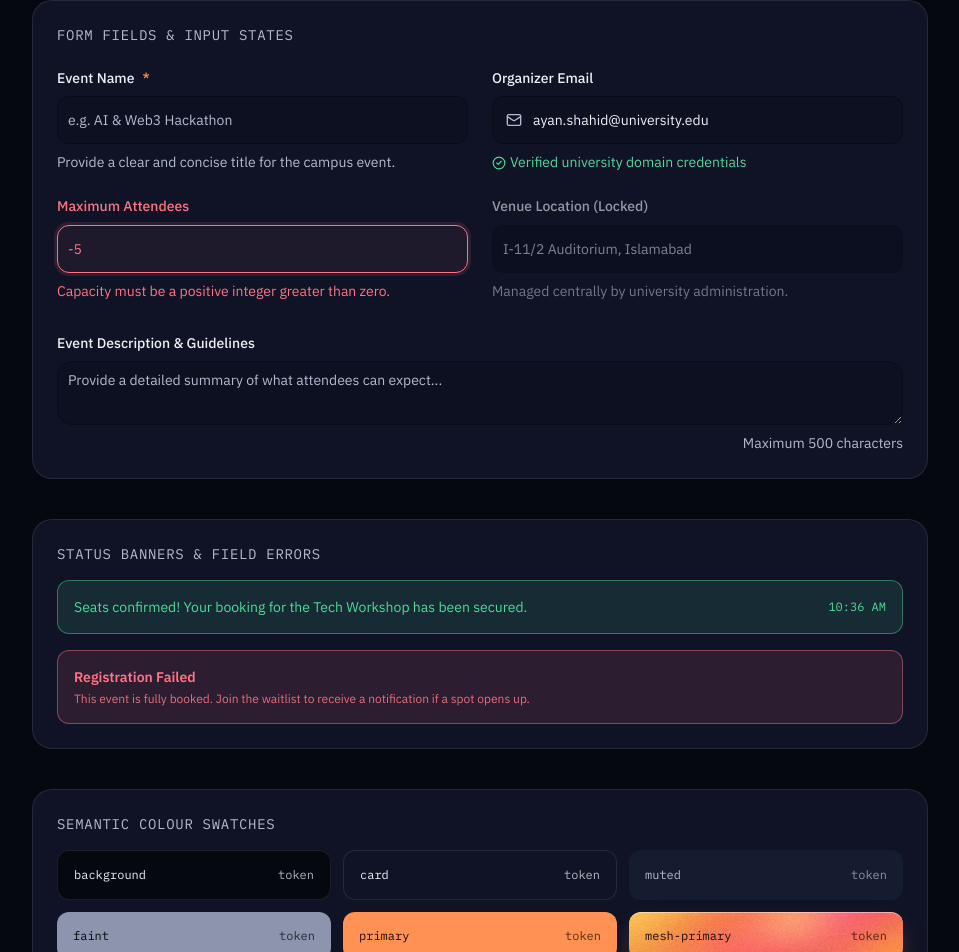
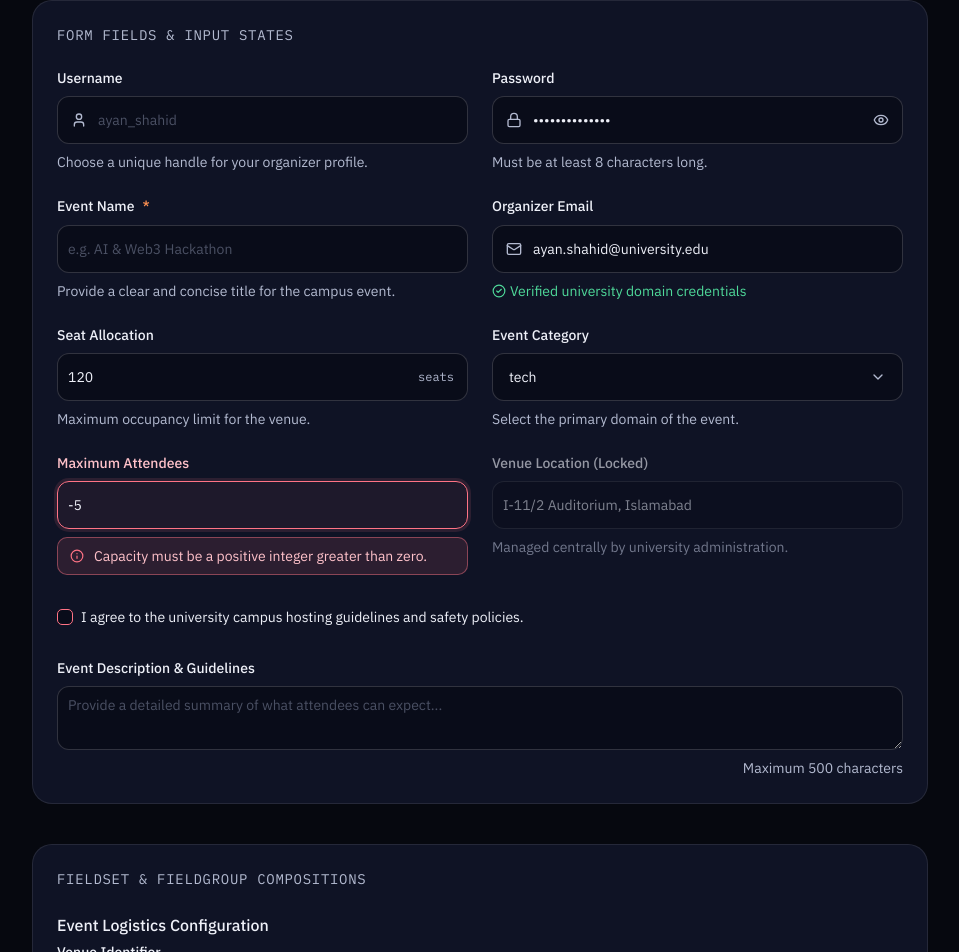
Before and after one commit to Ayan-Shahid/campus-events-platform, a Next.js app in the folder frontend/: page / in a window 1280 px wide. Shown: the part 561-1513 px from the top of the page, without its empty margins (160-1119 px from the left). Built offline with nearby package versions, Linux system fonts and the light colour scheme.

Commit message:
feat(frontend): restyle input, textarea, select and checkbox with aria-invalid states

```diff
--- a/frontend/src/app/layout.tsx
+++ b/frontend/src/app/layout.tsx
@@ -2,6 +2,7 @@ import type { Metadata } from 'next';
 import { Bricolage_Grotesque, IBM_Plex_Sans, IBM_Plex_Mono } from 'next/font/google';
 import './globals.css';
 import ThemeProvider from '@/app/providers/theme-provider';
+import type { ReactNode } from 'react';
 
 const bricolageGrotesque = Bricolage_Grotesque({
   variable: '--font-display',
@@ -28,7 +29,7 @@ export const metadata: Metadata = {
   description: 'Discover, book and manage campus events effortlessly',
 };
 
-export default function RootLayout({ children }: LayoutProps<'/'>) {
+export default function RootLayout({ children }: { children: ReactNode }) {
   return (
     <html
       lang="en"
--- a/frontend/src/app/page.tsx
+++ b/frontend/src/app/page.tsx
@@ -1,11 +1,33 @@
+'use client';
+
+import { useState } from 'react';
 import ThemeToggle from '@/components/layout/theme-toggle';
 import { Button } from '@/components/ui/button';
 import { Input } from '@/components/ui/input';
 import { Textarea } from '@/components/ui/textarea';
-import { Field, FieldLabel, FieldDescription, FieldError } from '@/components/ui/field';
-import { Mail, CheckCircle2 } from 'lucide-react';
+import { Checkbox } from '@/components/ui/checkbox';
+import {
+  Select,
+  SelectContent,
+  SelectGroup,
+  SelectItem,
+  SelectTrigger,
+  SelectValue,
+} from '@/components/ui/select';
+import {
+  Field,
+  FieldLabel,
+  FieldDescription,
+  FieldError,
+  FieldGroup,
+  FieldSet,
+  FieldLegend,
+} from '@/components/ui/field';
+import { Mail, CheckCircle2, User, Lock, Eye, EyeOff } from 'lucide-react';
 
 export default function Home() {
+  const [showPassword, setShowPassword] = useState(false);
+
   const swatches = [
     { name: 'background', class: 'bg-background text-foreground border border-border' },
     { name: 'card', class: 'bg-card text-card-foreground border border-border' },
@@ -97,7 +119,49 @@ export default function Home() {
           </h2>
 
           <div className="grid grid-cols-1 gap-6 md:grid-cols-2">
-            {/* 1. Default State */}
+            {/* 1. Username Input (with aria-hidden leading icon) */}
+            <Field>
+              <FieldLabel htmlFor="username">Username</FieldLabel>
+              <div className="relative flex items-center">
+                <User
+                  aria-hidden="true"
+                  className="pointer-events-none absolute left-3.5 z-10 size-4 text-muted-foreground"
+                />
+                <Input id="username" type="text" placeholder="ayan_shahid" className="pl-10" />
+              </div>
+              <FieldDescription>
+                Choose a unique handle for your organizer profile.
+              </FieldDescription>
+            </Field>
+
+            {/* 2. Password Input (with password toggle button using aria-label and aria-pressed) */}
+            <Field>
+              <FieldLabel htmlFor="password">Password</FieldLabel>
+              <div className="relative flex items-center">
+                <Lock
+                  aria-hidden="true"
+                  className="pointer-events-none absolute left-3.5 z-10 size-4 text-muted-foreground"
+                />
+                <Input
+                  id="password"
+                  type={showPassword ? 'text' : 'password'}
+                  defaultValue="SecretPass123!"
+                  className="pr-10 pl-10"
+                />
+                <button
+                  type="button"
+                  aria-label={showPassword ? 'Hide password' : 'Show password'}
+                  aria-pressed={showPassword}
+                  onClick={() => setShowPassword(!showPassword)}
+                  className="absolute right-3.5 z-10 rounded text-muted-foreground hover:text-foreground focus-visible:ring-2 focus-visible:ring-ring focus-visible:outline-none"
+                >
+                  {showPassword ? <EyeOff className="size-4" /> : <Eye className="size-4" />}
+                </button>
+              </div>
+              <FieldDescription>Must be at least 8 characters long.</FieldDescription>
+            </Field>
+
+            {/* 3. Default State */}
             <Field>
               <FieldLabel htmlFor="event-name">
                 Event Name <span className="text-primary">*</span>
@@ -108,14 +172,19 @@ export default function Home() {
               </FieldDescription>
             </Field>
 
-            {/* 2. Icon Prefixed Input */}
+            {/* 4. Icon Prefixed Input */}
             <Field>
               <FieldLabel htmlFor="organizer-email">Organizer Email</FieldLabel>
               <div className="relative flex items-center">
-                <Mail className="pointer-events-none absolute left-3.5 z-10 size-4 text-muted-foreground" />
+                <Mail
+                  aria-hidden="true"
+                  className="pointer-events-none absolute left-3.5 z-10 size-4 text-muted-foreground"
+                />
                 <Input
                   id="organizer-email"
                   type="email"
+                  required
+                  minLength={10}
                   defaultValue="ayan.shahid@university.edu"
                   className="pl-10"
                 />
@@ -125,7 +194,37 @@ export default function Home() {
               </FieldDescription>
             </Field>
 
-            {/* 3. Invalid / Error State */}
+            {/* 5. Input with Trailing Unit ("seats") */}
+            <Field>
+              <FieldLabel htmlFor="seat-allocation">Seat Allocation</FieldLabel>
+              <div className="relative flex items-center">
+                <Input id="seat-allocation" type="number" defaultValue={120} className="pr-16" />
+                <span className="pointer-events-none absolute right-3.5 font-mono text-xs text-muted-foreground">
+                  seats
+                </span>
+              </div>
+              <FieldDescription>Maximum occupancy limit for the venue.</FieldDescription>
+            </Field>
+
+            {/* 6. Select Demo */}
+            <Field>
+              <FieldLabel htmlFor="event-category">Event Category</FieldLabel>
+              <Select defaultValue="tech">
+                <SelectTrigger id="event-category" className="h-12 w-full">
+                  <SelectValue placeholder="Select category..." />
+                </SelectTrigger>
+                <SelectContent>
+                  <SelectGroup>
+                    <SelectItem value="tech">Technology & AI</SelectItem>
+                    <SelectItem value="business">Entrepreneurship</SelectItem>
+                    <SelectItem value="arts">Culture & Arts</SelectItem>
+                  </SelectGroup>
+                </SelectContent>
+              </Select>
+              <FieldDescription>Select the primary domain of the event.</FieldDescription>
+            </Field>
+
+            {/* 7. Invalid / Error State */}
             <Field data-invalid="true">
               <FieldLabel htmlFor="max-attendees">Maximum Attendees</FieldLabel>
               <Input id="max-attendees" type="number" defaultValue={-5} aria-invalid="true" />
@@ -134,7 +233,7 @@ export default function Home() {
               />
             </Field>
 
-            {/* 4. Disabled State */}
+            {/* 8. Disabled State */}
             <Field>
               <FieldLabel htmlFor="venue-location" className="opacity-60">
                 Venue Location (Locked)
@@ -151,15 +250,55 @@ export default function Home() {
             </Field>
           </div>
 
-          {/* 5. Textarea Demo */}
+          {/* 9. Checkbox Demo */}
+          <Field orientation="horizontal" className="items-center pt-2">
+            <Checkbox id="terms-agreement" aria-invalid={true} />
+            <FieldLabel
+              htmlFor="terms-agreement"
+              className="cursor-pointer font-sans text-sm font-normal"
+            >
+              I agree to the university campus hosting guidelines and safety policies.
+            </FieldLabel>
+          </Field>
+
+          {/* 10. Textarea Demo */}
           <Field className="pt-2">
             <FieldLabel htmlFor="event-description">Event Description & Guidelines</FieldLabel>
             <Textarea
               id="event-description"
               placeholder="Provide a detailed summary of what attendees can expect..."
+              aria-invalid={false}
             />
             <FieldDescription className="text-right">Maximum 500 characters</FieldDescription>
           </Field>
+        </section>
+
+        {/* FieldSet & FieldGroup Component Demos */}
+        <section
+          className="flex flex-col gap-6 rounded-[20px] border border-border bg-card p-6"
+          style={{ boxShadow: 'var(--shadow-card)' }}
+        >
+          <h2 className="font-mono text-sm tracking-wider text-muted-foreground uppercase">
+            FieldSet & FieldGroup Compositions
+          </h2>
+
+          <FieldSet>
+            <FieldLegend variant="legend">Event Logistics Configuration</FieldLegend>
+            <FieldGroup>
+              <Field>
+                <FieldLabel htmlFor="group-venue">Venue Identifier</FieldLabel>
+                <Input id="group-venue" placeholder="e.g. Hall-B" />
+                <FieldDescription>
+                  Assigned automatically based on campus schedules.
+                </FieldDescription>
+              </Field>
+
+              <Field>
+                <FieldLabel htmlFor="group-capacity">Seating Limit</FieldLabel>
+                <Input id="group-capacity" type="number" placeholder="150" />
+              </Field>
+            </FieldGroup>
+          </FieldSet>
         </section>
 
         {/* Status Banners & Errors */}
--- a/frontend/src/components/ui/checkbox.tsx
+++ b/frontend/src/components/ui/checkbox.tsx
@@ -9,14 +9,18 @@ function Checkbox({ className, ...props }: CheckboxPrimitive.Root.Props) {
     <CheckboxPrimitive.Root
       data-slot="checkbox"
       className={cn(
-        'peer relative flex size-4 shrink-0 items-center justify-center rounded-[4px] border border-input transition-colors outline-none group-has-disabled/field:opacity-50 group-has-[:focus-visible]/field-label:ring-0 group-has-[:focus-visible]/field-label:not-data-checked:border-input after:absolute after:-inset-x-3 after:-inset-y-2 focus-visible:border-ring focus-visible:ring-3 focus-visible:ring-ring/50 disabled:cursor-not-allowed disabled:opacity-50 aria-invalid:border-destructive aria-invalid:ring-3 aria-invalid:ring-destructive/20 aria-invalid:aria-checked:border-primary dark:bg-input/30 dark:aria-invalid:border-destructive/50 dark:aria-invalid:ring-destructive/40 data-checked:border-primary data-checked:bg-primary data-checked:text-primary-foreground group-has-[:focus-visible]/field-label:data-checked:border-primary dark:data-checked:bg-primary',
+        'peer relative flex size-4 shrink-0 items-center justify-center rounded-[5px] border border-border-strong transition-colors outline-none group-has-disabled/field:opacity-50 group-has-[:focus-visible]/field-label:ring-0 group-has-[:focus-visible]/field-label:not-data-checked:border-input after:absolute after:-inset-x-3 after:-inset-y-2 disabled:cursor-not-allowed disabled:opacity-50 group-has-[:focus-visible]/field-label:data-checked:border-ring',
+        'dark:bg-input',
+        'dark:data-checked:bg-primary',
+        'focus-visible:outline-2 focus-visible:outline-offset-2 focus-visible:outline-ring focus-visible:outline-solid',
+        'aria-invalid:border-destructive',
         className,
       )}
       {...props}
     >
       <CheckboxPrimitive.Indicator
         data-slot="checkbox-indicator"
-        className="grid place-content-center text-current transition-none [&>svg]:size-3.5"
+        className="grid place-content-center text-background transition-none [&>svg]:size-2.5"
       >
         <CheckIcon />
       </CheckboxPrimitive.Indicator>
--- a/frontend/src/components/ui/field.tsx
+++ b/frontend/src/components/ui/field.tsx
@@ -6,6 +6,7 @@ import { cn } from 'cn';
 
 import { Label } from '@/components/ui/label';
 import { Separator } from '@/components/ui/separator';
+import { Info } from 'lucide-react';
 
 function FieldSet({ className, ...props }: React.ComponentProps<'fieldset'>) {
   return (
@@ -99,6 +100,7 @@ function FieldLabel({ className, ...props }: React.ComponentProps<typeof Label>)
       className={cn(
         'group/field-label peer/field-label flex w-fit gap-2 leading-snug group-data-[disabled=true]/field:opacity-50 has-data-checked:border-primary/30 has-data-checked:bg-primary/5 has-[>[data-slot=field]]:rounded-lg has-[>[data-slot=field]]:border has-[>[data-slot=field]]:not-has-[:disabled,[data-disabled]]:hover:bg-muted/50 has-[>[data-slot=field]]:has-[:focus-visible]:border-ring has-[>[data-slot=field]]:has-[:focus-visible]:ring-3 has-[>[data-slot=field]]:has-[:focus-visible]:ring-ring/50 *:data-[slot=field]:p-2.5 dark:has-data-checked:border-primary/20 dark:has-data-checked:bg-primary/10',
         'has-[>[data-slot=field]]:w-full has-[>[data-slot=field]]:flex-col',
+        'group-data-[invalid=true]/field:text-destructive-text',
         className,
       )}
       {...props}
@@ -202,9 +204,14 @@ function FieldError({
     <div
       role="alert"
       data-slot="field-error"
-      className={cn('text-sm font-normal text-destructive', className)}
+      className={cn(
+        'rounded-sm border border-destructive-border bg-destructive-subtle px-3 py-2 text-sm font-normal text-destructive-text',
+        'flex flex-row items-center gap-2.5',
+        className,
+      )}
       {...props}
     >
+      <Info className="size-3.5 text-destructive" />
       {content}
     </div>
   );
--- a/frontend/src/components/ui/input.tsx
+++ b/frontend/src/components/ui/input.tsx
@@ -8,7 +8,7 @@ function Input({ className, type, ...props }: React.ComponentProps<'input'>) {
       type={type}
       data-slot="input"
       className={cn(
-        'h-12 w-full min-w-0 rounded-md border border-border-strong border-input bg-input px-2.5 py-1 text-base transition-colors outline-none file:inline-flex file:border-0 file:bg-transparent file:text-sm file:font-medium file:text-foreground placeholder:text-muted-foreground focus-visible:border-ring focus-visible:ring-3 focus-visible:ring-ring/50 disabled:pointer-events-none disabled:cursor-not-allowed disabled:bg-input/50 disabled:opacity-50 aria-invalid:border-destructive aria-invalid:bg-destructive-subtle aria-invalid:ring-3 aria-invalid:ring-destructive-subtle md:text-sm dark:bg-input/30 dark:disabled:bg-input/80 dark:aria-invalid:border-destructive dark:aria-invalid:bg-destructive-subtle/50 dark:aria-invalid:ring-3 dark:aria-invalid:ring-destructive-subtle',
+        'h-12 w-full min-w-0 rounded-md border border-border-strong border-input bg-input px-2.5 py-1 text-base transition-colors outline-none file:inline-flex file:border-0 file:bg-transparent file:text-sm file:font-medium file:text-foreground placeholder:text-muted-foreground disabled:pointer-events-none disabled:cursor-not-allowed disabled:bg-input/50 disabled:opacity-50 aria-invalid:border-destructive aria-invalid:bg-destructive-subtle aria-invalid:ring-3 aria-invalid:ring-destructive-subtle md:text-sm dark:border-border-strong dark:bg-input dark:placeholder-faint/50 dark:hover:border-foreground/40 dark:focus-visible:border-ring dark:focus-visible:ring-3 dark:focus-visible:ring-ring/20 dark:disabled:bg-input/80 dark:aria-invalid:border-destructive dark:aria-invalid:bg-destructive-subtle/50 dark:aria-invalid:text-foreground dark:aria-invalid:ring-3 dark:aria-invalid:ring-destructive-subtle',
         className,
       )}
       {...props}
--- a/frontend/src/components/ui/select.tsx
+++ b/frontend/src/components/ui/select.tsx
@@ -40,14 +40,19 @@ function SelectTrigger({
       data-slot="select-trigger"
       data-size={size}
       className={cn(
-        "flex w-fit items-center justify-between gap-1.5 rounded-lg border border-input bg-transparent py-2 pr-2 pl-2.5 text-sm whitespace-nowrap transition-colors outline-none select-none focus-visible:border-ring focus-visible:ring-3 focus-visible:ring-ring/50 disabled:cursor-not-allowed disabled:opacity-50 aria-invalid:border-destructive aria-invalid:ring-3 aria-invalid:ring-destructive/20 data-placeholder:text-muted-foreground data-[size=default]:h-8 data-[size=sm]:h-7 data-[size=sm]:rounded-[min(var(--radius-md),10px)] *:data-[slot=select-value]:line-clamp-1 *:data-[slot=select-value]:flex *:data-[slot=select-value]:items-center *:data-[slot=select-value]:gap-1.5 dark:bg-input/30 dark:hover:bg-input/50 dark:aria-invalid:border-destructive/50 dark:aria-invalid:ring-destructive/40 [&_svg]:pointer-events-none [&_svg]:shrink-0 [&_svg:not([class*='size-'])]:size-4",
+        "flex w-fit items-center justify-between gap-1.5 rounded-lg rounded-md border border-input bg-transparent px-4 text-sm whitespace-nowrap transition-colors outline-none select-none focus-visible:border-ring focus-visible:ring-3 focus-visible:ring-ring/50 disabled:cursor-not-allowed disabled:opacity-50 aria-invalid:border-destructive aria-invalid:ring-3 aria-invalid:ring-destructive/20 data-placeholder:text-muted-foreground data-[size=default]:h-12 data-[size=sm]:h-7 data-[size=sm]:rounded-[min(var(--radius-md),10px)] *:data-[slot=select-value]:line-clamp-1 *:data-[slot=select-value]:flex *:data-[slot=select-value]:items-center *:data-[slot=select-value]:gap-1.5 [&_svg]:pointer-events-none [&_svg]:shrink-0 [&_svg:not([class*='size-'])]:size-4",
+        'dark:border-border-strong dark:bg-input',
+        '[&[data-popup-open]_[data-slot=select-icon]]:rotate-180',
         className,
       )}
       {...props}
     >
       {children}
       <SelectPrimitive.Icon
-        render={<ChevronDownIcon className="pointer-events-none size-4 text-muted-foreground" />}
+        data-slot="select-icon"
+        render={
+          <ChevronDownIcon className="pointer-events-none size-4 text-muted-foreground transition-transform" />
+        }
       />
     </SelectPrimitive.Trigger>
   );
@@ -81,7 +86,7 @@ function SelectContent({
           data-slot="select-content"
           data-align-trigger={alignItemWithTrigger}
           className={cn(
-            'relative isolate z-50 max-h-(--available-height) w-(--anchor-width) min-w-36 origin-(--transform-origin) overflow-x-hidden overflow-y-auto rounded-lg bg-popover text-popover-foreground shadow-md ring-1 ring-foreground/10 duration-100 data-[align-trigger=true]:animate-none data-[side=bottom]:slide-in-from-top-2 data-[side=inline-end]:slide-in-from-left-2 data-[side=inline-start]:slide-in-from-right-2 data-[side=left]:slide-in-from-right-2 data-[side=right]:slide-in-from-left-2 data-[side=top]:slide-in-from-bottom-2 data-open:animate-in data-open:fade-in-0 data-open:zoom-in-95 data-closed:animate-out data-closed:fade-out-0 data-closed:zoom-out-95',
+            'relative isolate z-50 max-h-(--available-height) w-(--anchor-width) min-w-36 origin-(--transform-origin) overflow-x-hidden overflow-y-auto rounded-md bg-muted px-0.5 py-0.5 text-popover-foreground shadow-md ring-1 ring-border-strong duration-100 data-[align-trigger=true]:animate-none data-[side=bottom]:slide-in-from-top-2 data-[side=inline-end]:slide-in-from-left-2 data-[side=inline-start]:slide-in-from-right-2 data-[side=left]:slide-in-from-right-2 data-[side=right]:slide-in-from-left-2 data-[side=top]:slide-in-from-bottom-2 data-open:animate-in data-open:fade-in-0 data-open:zoom-in-95 data-closed:animate-out data-closed:fade-out-0 data-closed:zoom-out-95',
             className,
           )}
           {...props}
@@ -110,21 +115,19 @@ function SelectItem({ className, children, ...props }: SelectPrimitive.Item.Prop
     <SelectPrimitive.Item
       data-slot="select-item"
       className={cn(
-        "relative flex w-full cursor-default items-center gap-1.5 rounded-md py-1 pr-8 pl-1.5 text-sm outline-hidden select-none focus:bg-accent focus:text-accent-foreground not-data-[variant=destructive]:focus:**:text-accent-foreground data-disabled:pointer-events-none data-disabled:opacity-50 [&_svg]:pointer-events-none [&_svg]:shrink-0 [&_svg:not([class*='size-'])]:size-4 *:[span]:last:flex *:[span]:last:items-center *:[span]:last:gap-2",
+        "relative flex w-full cursor-default items-center gap-2.5 rounded-sm px-3 py-3 text-sm outline-hidden select-none focus:bg-accent focus:text-accent-foreground aria-selected:bg-accent data-disabled:pointer-events-none data-disabled:opacity-50 [&_svg]:pointer-events-none [&_svg]:shrink-0 [&_svg:not([class*='size-'])]:size-4 *:[span]:last:flex *:[span]:last:items-center *:[span]:last:gap-2",
         className,
       )}
       {...props}
     >
+      <SelectPrimitive.ItemIndicator
+        render={<span className="pointer-events-none flex size-4 items-center justify-center" />}
+      >
+        <CheckIcon className="pointer-events-none text-primary" />
+      </SelectPrimitive.ItemIndicator>
       <SelectPrimitive.ItemText className="flex flex-1 shrink-0 gap-2 whitespace-nowrap">
         {children}
       </SelectPrimitive.ItemText>
-      <SelectPrimitive.ItemIndicator
-        render={
-          <span className="pointer-events-none absolute right-2 flex size-4 items-center justify-center" />
-        }
-      >
-        <CheckIcon className="pointer-events-none" />
-      </SelectPrimitive.ItemIndicator>
     </SelectPrimitive.Item>
   );
 }
--- a/frontend/src/components/ui/textarea.tsx
+++ b/frontend/src/components/ui/textarea.tsx
@@ -6,7 +6,10 @@ function Textarea({ className, ...props }: React.ComponentProps<'textarea'>) {
     <textarea
       data-slot="textarea"
       className={cn(
-        'flex field-sizing-content min-h-16 w-full rounded-lg border border-input bg-transparent px-2.5 py-2 text-base transition-colors outline-none placeholder:text-muted-foreground focus-visible:border-ring focus-visible:ring-3 focus-visible:ring-ring/50 disabled:cursor-not-allowed disabled:bg-input/50 disabled:opacity-50 aria-invalid:border-destructive aria-invalid:ring-3 aria-invalid:ring-destructive/20 md:text-sm dark:bg-input/30 dark:disabled:bg-input/80 dark:aria-invalid:border-destructive/50 dark:aria-invalid:ring-destructive/40',
+        'flex field-sizing-content min-h-16 w-full rounded-md border border-input bg-transparent px-2.5 py-2 text-base transition-colors outline-none placeholder:text-muted-foreground focus-visible:border-ring focus-visible:ring-3 focus-visible:ring-ring/50 disabled:cursor-not-allowed disabled:bg-input/50 disabled:opacity-50 aria-invalid:border-destructive aria-invalid:ring-3 aria-invalid:ring-destructive/20 md:text-sm',
+        'dark:border-border-strong dark:bg-input dark:placeholder-faint/50',
+        'dark:focus-visible:border-ring dark:focus-visible:ring-3 dark:focus-visible:ring-ring/20',
+        'dark:aria-invalid:border-destructive dark:aria-invalid:bg-destructive-subtle/60 dark:aria-invalid:ring-3 dark:aria-invalid:ring-destructive-subtle',
         className,
       )}
       {...props}
```
